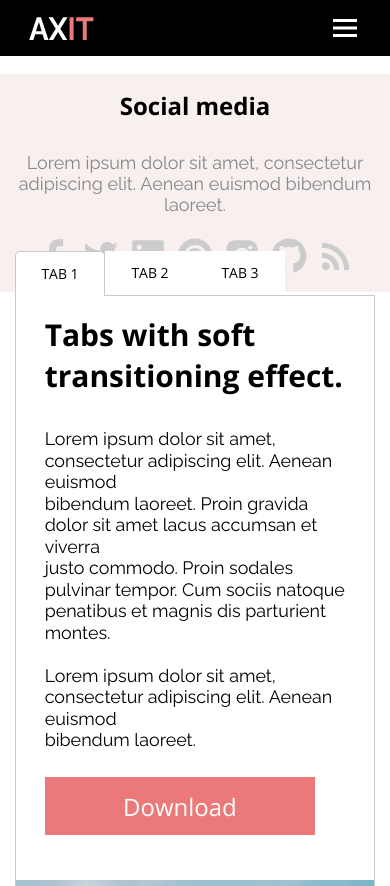
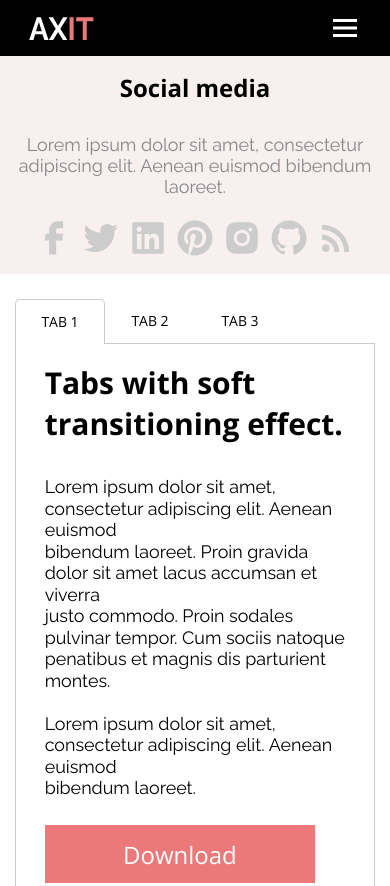
Before and after one commit to Lightzone1981/Axit, a plain HTML site: page index.html in a window 390 px wide. Shown: the top 886 px of the page. Drawn offline with nearby package versions, Linux system fonts and the light colour scheme.

Commit message:
adaptive layout fixing

```diff
--- a/src/styles/media.css
+++ b/src/styles/media.css
@@ -43,6 +43,10 @@
   }
 
   /* styles for social-media section */
+  .social-media{
+	top: 3.5rem;
+  }
+
   .social-media__container {
     flex-direction: column;
     text-align: center;
@@ -61,7 +65,7 @@
   /* styles for tabs section */
 
   .tabs {
-    padding: 2rem 0 0 0;
+    padding: 5rem 0 0 0;
   }
 
   .tabs__navigation-item {
```
